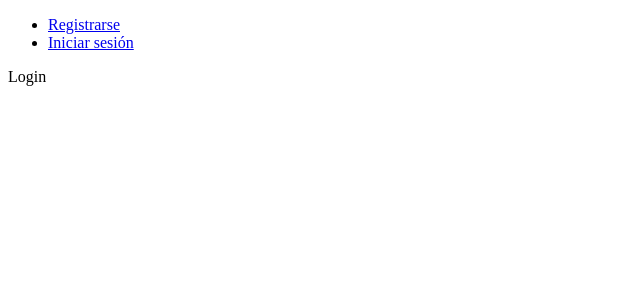
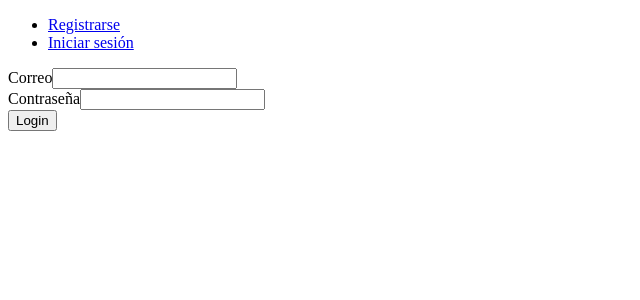
Before and after one commit to servo98/grupo-a-tienda, a React (Vite) app in the folder frontend/: page /login in a window 1280 px wide. Shown: the top 300 px of the page, without its empty margins (0-640 px from the left). Built offline with nearby package versions, Linux system fonts and the light colour scheme.

Commit message:
feat: Auth in frontend

```diff
--- /dev/null
+++ b/frontend/hooks/useAuth.jsx
@@ -0,0 +1,8 @@
+import { useContext } from "react";
+import AuthContext from "../src/context/AuthContext";
+
+const useAuth = () => {
+  return useContext(AuthContext);
+};
+
+export default useAuth;
--- a/frontend/src/components/NavBar.jsx
+++ b/frontend/src/components/NavBar.jsx
@@ -1,8 +1,35 @@
 import { Link } from "react-router";
+import useAuth from "../../hooks/useAuth";
+const NavBar = () => {
+  const { isAuth, logoutProvider } = useAuth();
 
-const NavBar = () => {
+  const handleLogout = () => {
+    logoutProvider();
+  };
+
   return (
     <div>
+      {isAuth ? (
+        <ul>
+          <li>
+            <Link to="/">Inicio</Link>
+          </li>
+          <li>
+            <Link to="/cart">Carrito</Link>
+          </li>
+          <li>
+            <Link to="/orders">Historial de compras</Link>
+          </li>
+          <li>
+            <Link to="/admin/products">Mis productos</Link>
+          </li>
+          <li>
+            <button onClick={handleLogout}>
+              <b>Cerrar Sesión</b>
+            </button>
+          </li>
+        </ul>
+      ) : (
         <ul>
           <li>
             <Link to="/register">Registrarse</Link>
@@ -11,6 +38,7 @@ const NavBar = () => {
             <Link to="/login">Iniciar sesión</Link>
           </li>
         </ul>
+      )}
     </div>
   );
 };
--- /dev/null
+++ b/frontend/src/context/AuthContext.js
@@ -0,0 +1,3 @@
+import { createContext } from "react";
+
+export default createContext();
--- /dev/null
+++ b/frontend/src/context/AuthProvider.jsx
@@ -0,0 +1,24 @@
+import { useState } from "react";
+import AuthContext from "./AuthContext";
+
+const AuthProvider = ({ children }) => {
+  const [isAuth, setIsAuth] = useState(!!localStorage.getItem("token"));
+
+  const loginProvider = (token) => {
+    localStorage.setItem("token", token);
+    setIsAuth(true);
+  };
+
+  const logoutProvider = () => {
+    localStorage.removeItem("token");
+    setIsAuth(false);
+  };
+
+  return (
+    <AuthContext.Provider value={{ isAuth, loginProvider, logoutProvider }}>
+      {children}
+    </AuthContext.Provider>
+  );
+};
+
+export default AuthProvider;
--- a/frontend/src/main.jsx
+++ b/frontend/src/main.jsx
@@ -3,11 +3,14 @@ import { createRoot } from "react-dom/client";
 import { BrowserRouter } from "react-router";
 
 import App from "./App.jsx";
+import AuthProvider from "./context/AuthProvider.jsx";
 
 createRoot(document.getElementById("root")).render(
   <StrictMode>
-    <BrowserRouter>
-      <App />
-    </BrowserRouter>
+    <AuthProvider>
+      <BrowserRouter>
+        <App />
+      </BrowserRouter>
+    </AuthProvider>
   </StrictMode>
 );
--- a/frontend/src/pages/Login.jsx
+++ b/frontend/src/pages/Login.jsx
@@ -1,5 +1,76 @@
+import { login } from "../services/auth.service";
+import { useState } from "react";
+import useAuth from "../../hooks/useAuth";
+import { useNavigate, Navigate } from "react-router";
+
 const Login = () => {
-  return <div>Login</div>;
+  const navigate = useNavigate();
+  const { loginProvider, isAuth } = useAuth();
+
+  const [formData, setformData] = useState({
+    email: "",
+    password: "",
+  });
+
+  const [isLoading, setisLoading] = useState(false);
+
+  const handleChange = (event) => {
+    const { name, value } = event.target;
+    setformData({
+      ...formData,
+      [name]: value,
+    });
+  };
+
+  const handleSubmit = async (event) => {
+    event.preventDefault();
+    try {
+      setisLoading(true);
+      const { data } = await login(formData.email, formData.password);
+      loginProvider(data.token);
+      navigate("/");
+    } catch (error) {
+      console.error(error);
+    } finally {
+      setisLoading(false);
+    }
+  };
+
+  return (
+    <>
+      {isAuth ? (
+        <Navigate to={"/"} />
+      ) : (
+        <div>
+          <form>
+            <div>
+              <label htmlFor="email">Correo</label>
+              <input
+                type="text"
+                name="email"
+                id="email"
+                value={formData.email}
+                onChange={handleChange}
+              />
+            </div>
+            <div>
+              <label htmlFor="password">Contraseña</label>
+              <input
+                type="password"
+                name="password"
+                id="password"
+                value={formData.password}
+                onChange={handleChange}
+              />
+            </div>
+            <button type="submit" disabled={isLoading} onClick={handleSubmit}>
+              Login
+            </button>
+          </form>
+        </div>
+      )}
+    </>
+  );
 };
 
 export default Login;
--- a/frontend/src/pages/Register.jsx
+++ b/frontend/src/pages/Register.jsx
@@ -2,7 +2,10 @@ import React from "react";
 import { useState } from "react";
 import { register } from "../services/auth.service";
 
+import { useNavigate } from "react-router";
+
 const Register = () => {
+  const navigate = useNavigate();
   const [isLoading, setIsLoading] = useState(false);
 
   const [formData, setFormData] = useState({
@@ -35,6 +38,7 @@ const Register = () => {
         formData.password
       );
       console.log(response);
+      navigate("/login");
     } catch (error) {
       console.log(error);
     } finally {
--- a/frontend/src/router/ProtectedRoute.jsx
+++ b/frontend/src/router/ProtectedRoute.jsx
@@ -1,7 +1,10 @@
 import { Outlet, Navigate } from "react-router";
+import useAuth from "../../hooks/useAuth";
 
 const ProtectedRoute = () => {
-  const isAuth = false;
+  const { isAuth } = useAuth();
+
+  console.log("Is auth en la ruta protegida es", isAuth);
 
   return isAuth ? <Outlet /> : <Navigate to="/login" />;
 };
```
Lines whose indentation alone changed are shown as unchanged.
